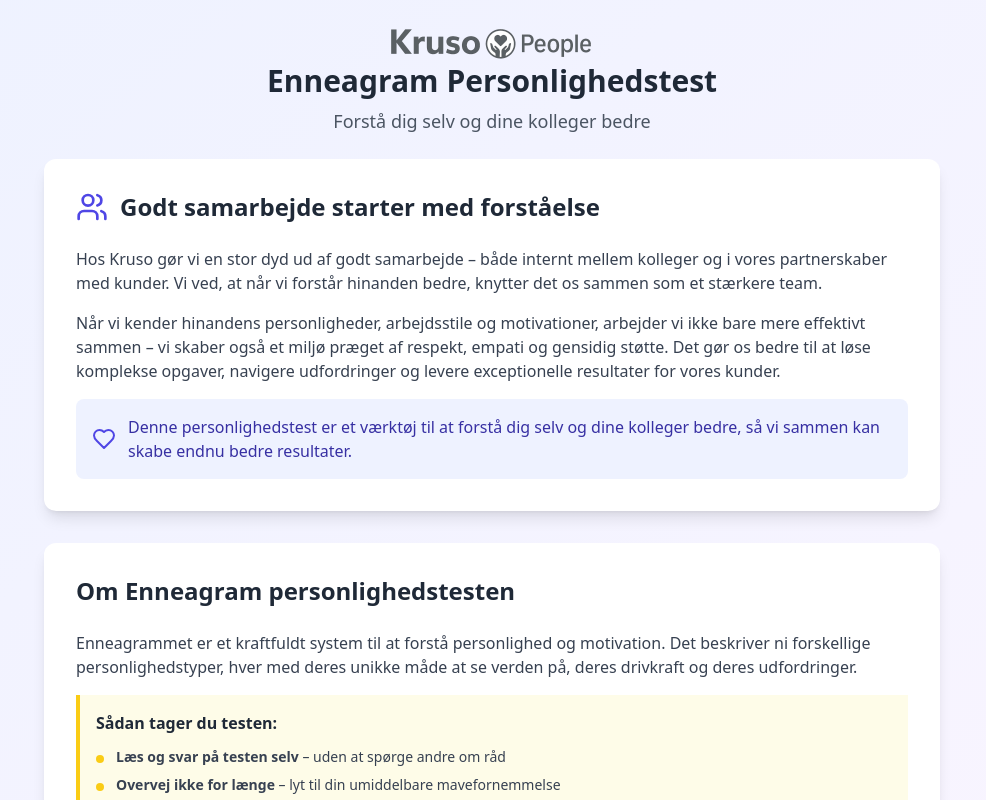
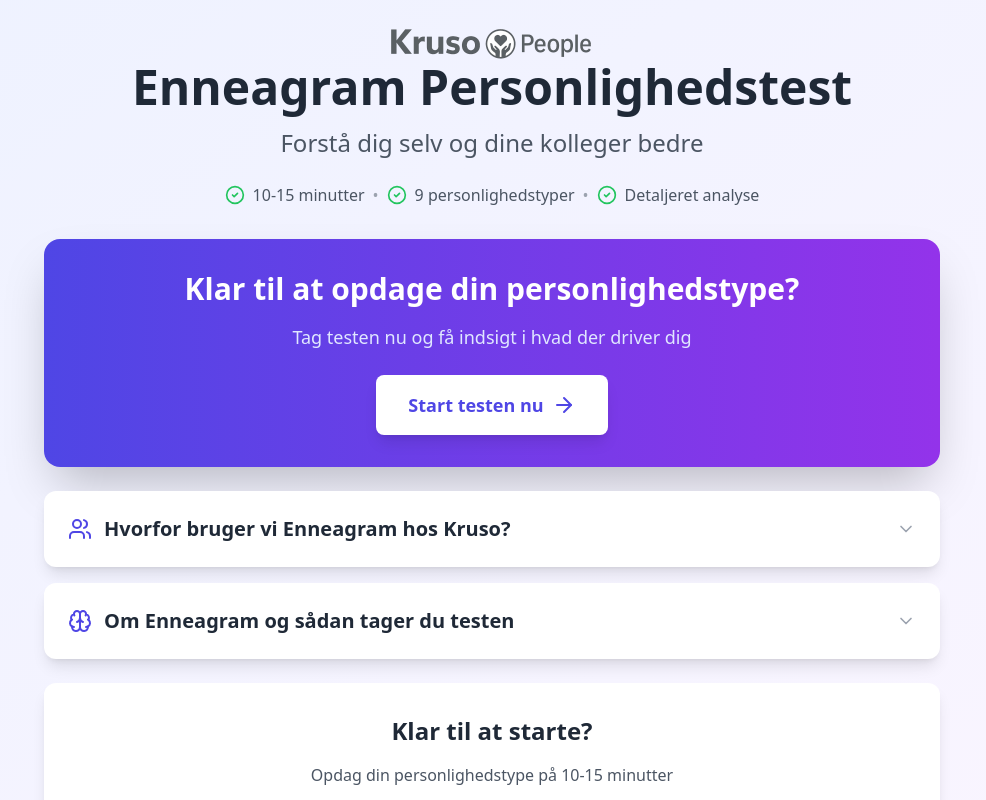
Before and after one commit to sirlightyear/enneagram, a React (Vite) app: page / in a window 1280 px wide. Shown: the top 800 px of the page, without its empty margins (148-1134 px from the left). Built offline with nearby package versions, Linux system fonts and the light colour scheme.

Commit message:
Updated IntroPage.tsx

```diff
--- a/src/components/IntroPage.tsx
+++ b/src/components/IntroPage.tsx
@@ -1,11 +1,14 @@
-import React from 'react';
-import { Brain, Users, Heart, ArrowRight } from 'lucide-react';
+import React, { useState } from 'react';
+import { Brain, Users, Heart, ArrowRight, ChevronDown, ChevronUp, CheckCircle2 } from 'lucide-react';
 
 interface IntroPageProps {
   onStart: () => void;
 }
 
 const IntroPage: React.FC<IntroPageProps> = ({ onStart }) => {
+  const [showKrusoDetails, setShowKrusoDetails] = useState(false);
+  const [showEnneagramDetails, setShowEnneagramDetails] = useState(false);
+
   return (
     <div className="min-h-screen bg-gradient-to-br from-indigo-50 to-purple-50">
       <div className="py-6 px-4">
@@ -15,20 +18,62 @@ const IntroPage: React.FC<IntroPageProps> = ({ onStart }) => {
             <img src="/KrusoPeople4.png" alt="Kruso Compass" className="w-15 h-auto" />
           </div>
 
-          {/* Header */}
-          <div className="text-center mb-6">
-            <h1 className="text-3xl font-bold text-gray-800 mb-2">Enneagram Personlighedstest</h1>
-            <p className="text-gray-600 text-lg">Forstå dig selv og dine kolleger bedre</p>
+          {/* Hero Section */}
+          <div className="text-center mb-8">
+            <h1 className="text-4xl md:text-5xl font-bold text-gray-800 mb-4">
+              Enneagram Personlighedstest
+            </h1>
+            <p className="text-xl md:text-2xl text-gray-600 mb-6">
+              Forstå dig selv og dine kolleger bedre
+            </p>
+            <div className="flex items-center justify-center gap-2 text-gray-600">
+              <CheckCircle2 className="w-5 h-5 text-green-500" />
+              <span>10-15 minutter</span>
+              <span className="text-gray-400">•</span>
+              <CheckCircle2 className="w-5 h-5 text-green-500" />
+              <span>9 personlighedstyper</span>
+              <span className="text-gray-400">•</span>
+              <CheckCircle2 className="w-5 h-5 text-green-500" />
+              <span>Detaljeret analyse</span>
+            </div>
           </div>
 
-          {/* Kruso intro */}
-          <div className="bg-white rounded-xl shadow-lg p-8 mb-8">
-            <div className="flex items-center mb-6">
-              <Users className="w-8 h-8 text-indigo-600 mr-3" />
-              <h2 className="text-2xl font-bold text-gray-800">Godt samarbejde starter med forståelse</h2>
+          {/* Quick Start CTA */}
+          <div className="bg-gradient-to-r from-indigo-600 to-purple-600 rounded-2xl shadow-2xl p-8 mb-6 text-center">
+            <h2 className="text-2xl md:text-3xl font-bold text-white mb-4">
+              Klar til at opdage din personlighedstype?
+            </h2>
+            <p className="text-indigo-100 mb-6 text-lg">
+              Tag testen nu og få indsigt i hvad der driver dig
+            </p>
+            <button
+              onClick={onStart}
+              className="inline-flex items-center px-8 py-4 bg-white text-indigo-600 font-bold text-lg rounded-lg hover:bg-gray-50 transition-all duration-200 shadow-lg hover:shadow-xl transform hover:scale-105"
+            >
+              Start testen nu
+              <ArrowRight className="w-6 h-6 ml-2" />
+            </button>
           </div>
 
-            <div className="prose prose-lg text-gray-700 space-y-4">
+          {/* Kruso intro - Collapsible */}
+          <div className="bg-white rounded-xl shadow-lg mb-4 overflow-hidden">
+            <button
+              onClick={() => setShowKrusoDetails(!showKrusoDetails)}
+              className="w-full flex items-center justify-between p-6 hover:bg-gray-50 transition-colors"
+            >
+              <div className="flex items-center">
+                <Users className="w-6 h-6 text-indigo-600 mr-3" />
+                <h2 className="text-xl font-bold text-gray-800">Hvorfor bruger vi Enneagram hos Kruso?</h2>
+              </div>
+              {showKrusoDetails ? (
+                <ChevronUp className="w-5 h-5 text-gray-400" />
+              ) : (
+                <ChevronDown className="w-5 h-5 text-gray-400" />
+              )}
+            </button>
+
+            {showKrusoDetails && (
+              <div className="px-6 pb-6 text-gray-700 space-y-4 border-t border-gray-100 pt-4">
                 <p>
                   Hos Kruso gør vi en stor dyd ud af godt samarbejde – både internt mellem kolleger og i vores
                   partnerskaber med kunder. Vi ved, at når vi forstår hinanden bedre, knytter det os sammen som
@@ -50,21 +95,39 @@ const IntroPage: React.FC<IntroPageProps> = ({ onStart }) => {
                   </p>
                 </div>
               </div>
+            )}
           </div>
 
-          {/* Enneagram intro */}
-          <div className="bg-white rounded-xl shadow-lg p-8 mb-8">
-            <h2 className="text-2xl font-bold text-gray-800 mb-6">Om Enneagram personlighedstesten</h2>
+          {/* Enneagram intro - Collapsible */}
+          <div className="bg-white rounded-xl shadow-lg mb-6 overflow-hidden">
+            <button
+              onClick={() => setShowEnneagramDetails(!showEnneagramDetails)}
+              className="w-full flex items-center justify-between p-6 hover:bg-gray-50 transition-colors"
+            >
+              <div className="flex items-center">
+                <Brain className="w-6 h-6 text-indigo-600 mr-3" />
+                <h2 className="text-xl font-bold text-gray-800">Om Enneagram og sådan tager du testen</h2>
+              </div>
+              {showEnneagramDetails ? (
+                <ChevronUp className="w-5 h-5 text-gray-400" />
+              ) : (
+                <ChevronDown className="w-5 h-5 text-gray-400" />
+              )}
+            </button>
 
-            <div className="space-y-4 text-gray-700">
+            {showEnneagramDetails && (
+              <div className="px-6 pb-6 text-gray-700 space-y-4 border-t border-gray-100 pt-4">
                 <p>
                   Enneagrammet er et kraftfuldt system til at forstå personlighed og motivation. Det beskriver
                   ni forskellige personlighedstyper, hver med deres unikke måde at se verden på, deres drivkraft
                   og deres udfordringer.
                 </p>
 
-              <div className="bg-yellow-50 border-l-4 border-yellow-400 p-4">
-                <h3 className="font-semibold text-gray-800 mb-3">Sådan tager du testen:</h3>
+                <div className="bg-yellow-50 border-l-4 border-yellow-400 p-4 rounded">
+                  <h3 className="font-semibold text-gray-800 mb-3 flex items-center">
+                    <CheckCircle2 className="w-5 h-5 text-yellow-600 mr-2" />
+                    Sådan tager du testen:
+                  </h3>
                   <ul className="space-y-2 text-sm">
                     <li className="flex items-start">
                       <span className="w-2 h-2 bg-yellow-400 rounded-full mt-2 mr-3 flex-shrink-0"></span>
@@ -93,37 +156,20 @@ const IntroPage: React.FC<IntroPageProps> = ({ onStart }) => {
                   </ul>
                 </div>
               </div>
+            )}
           </div>
 
-          {/* Start button */}
-          <div className="text-center">
+          {/* Bottom CTA */}
+          <div className="text-center bg-white rounded-xl shadow-lg p-8">
+            <h3 className="text-2xl font-bold text-gray-800 mb-4">Klar til at starte?</h3>
+            <p className="text-gray-600 mb-6">Opdag din personlighedstype på 10-15 minutter</p>
             <button
               onClick={onStart}
-              className="inline-flex items-center px-8 py-4 bg-indigo-600 text-white font-semibold text-lg rounded-lg hover:bg-indigo-700 transition-colors duration-200 shadow-lg hover:shadow-xl"
+              className="inline-flex items-center px-8 py-4 bg-indigo-600 text-white font-semibold text-lg rounded-lg hover:bg-indigo-700 transition-all duration-200 shadow-lg hover:shadow-xl transform hover:scale-105"
             >
               Start testen
               <ArrowRight className="w-6 h-6 ml-2" />
             </button>
-            <p className="text-gray-500 text-sm mt-4">Testen tager cirka 10-15 minutter at gennemføre</p>
-
-            {/* Secret debug link
-            <div className="mt-8">
-              <button
-                onClick={() => {
-                  // Set debug mode and trigger parent callback
-                  onStart(); // This will hide intro
-                  // Then set debug mode for App component to pick up
-                  setTimeout(() => {
-                    const event = new CustomEvent('debugMode');
-                    window.dispatchEvent(event);
-                  }, 100);
-                }}
-                className="text-xs text-gray-400 hover:text-gray-600 px-2 py-1 rounded"
-                title="🔧 Test med tilfældige resultater"
-              >
-                🔧
-              </button>
-            </div>*/}
           </div>
         </div>
       </div>
```
Lines whose indentation alone changed are shown as unchanged.
